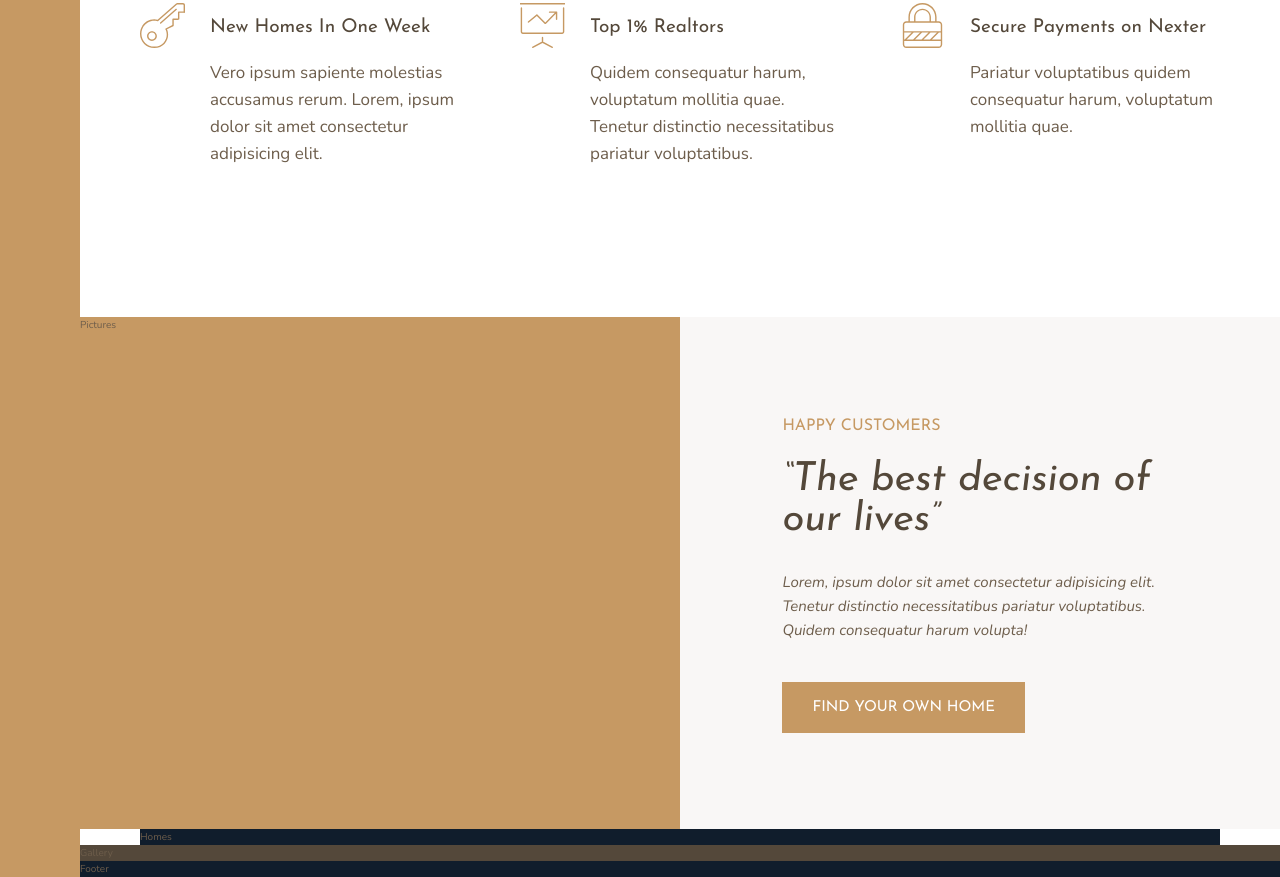
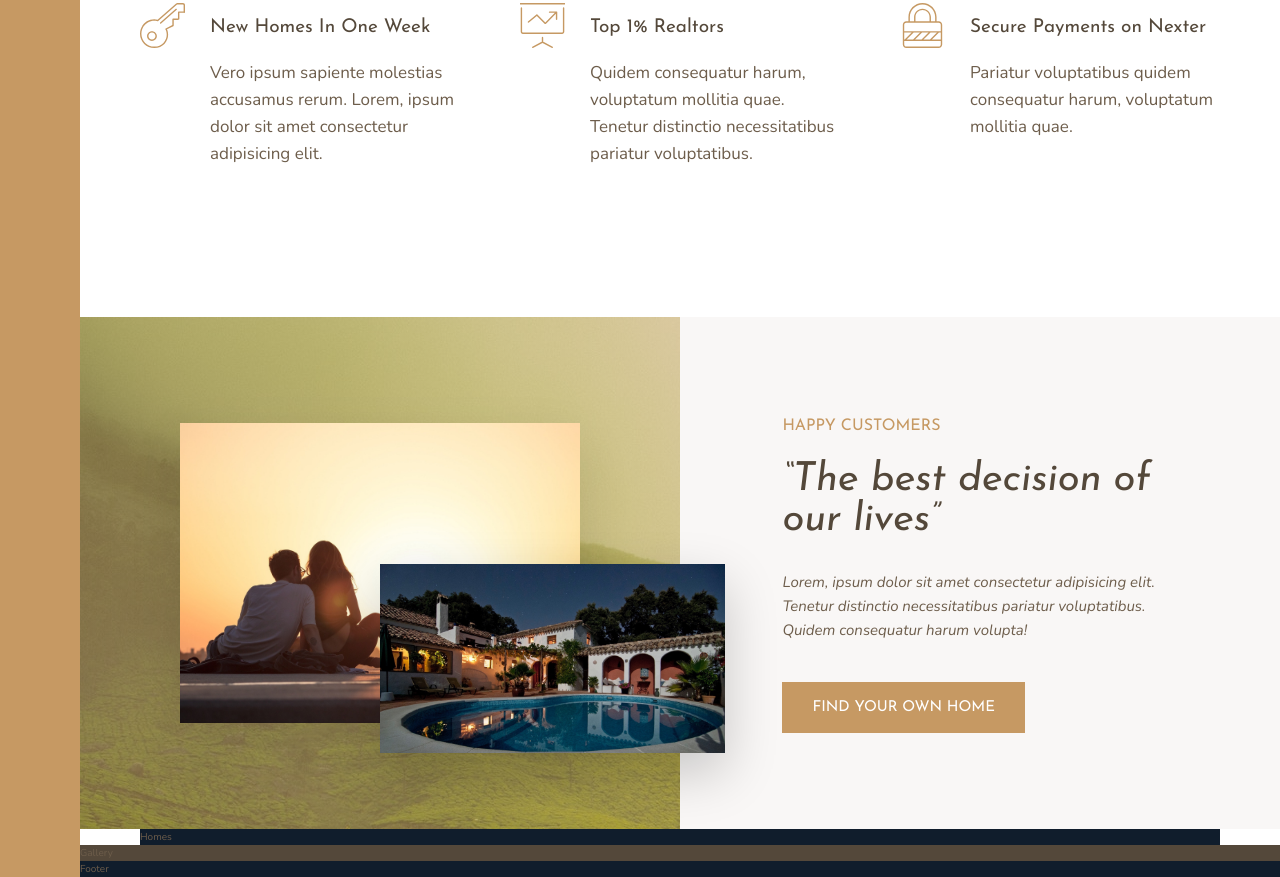
Before and after one commit to harrygothold/Nexter, a website: page index.html in a window 1280 px wide. Shown: the part 991-1868 px from the top of the page. Drawn offline with nearby package versions, Linux system fonts and the light colour scheme.

Commit message:
finished stories section

```diff
--- a/index.html
+++ b/index.html
@@ -94,7 +94,8 @@
         </div>
     </section>
     <div class="story__pictures">
-        Pictures
+        <img src="img/story-1.jpeg" alt="Couple with new house" class="story__img--1">
+        <img src="img/story-2.jpeg" alt="New House" class="story__img--2">
     </div>
     <div class="story__content">
         <h3 class="heading-3 mb-sm">Happy Customers</h3>
--- a/sass/_story.scss
+++ b/sass/_story.scss
@@ -2,6 +2,28 @@
     &__pictures {
         background-color: $color-primary;
         grid-column: full-start / col-end 4;
+        background-image: linear-gradient(rgba($color-primary, .5), rgba($color-primary, .5)), url(../img/back.jpg);
+
+
+        display: grid;
+        grid-template-rows: repeat(6, 1fr);
+        grid-template-columns: repeat(6, 1fr);
+        align-items: center;
+    }
+
+    &__img--1 {
+        width: 100%;
+        grid-row: 2/6;
+        grid-column: 2/6;
+        box-shadow: 0 2rem 5rem rgba(#000, .1);
+    }
+
+    &__img--2 {
+        width: 115%;
+        grid-row: 4 / 6;
+        grid-column: 4 / 7;
+        z-index: 20;
+        box-shadow: 0 2rem 5rem rgba(#000, .2);
     }
 
     &__content {
```
Also changed, not shown: css/style.css.
